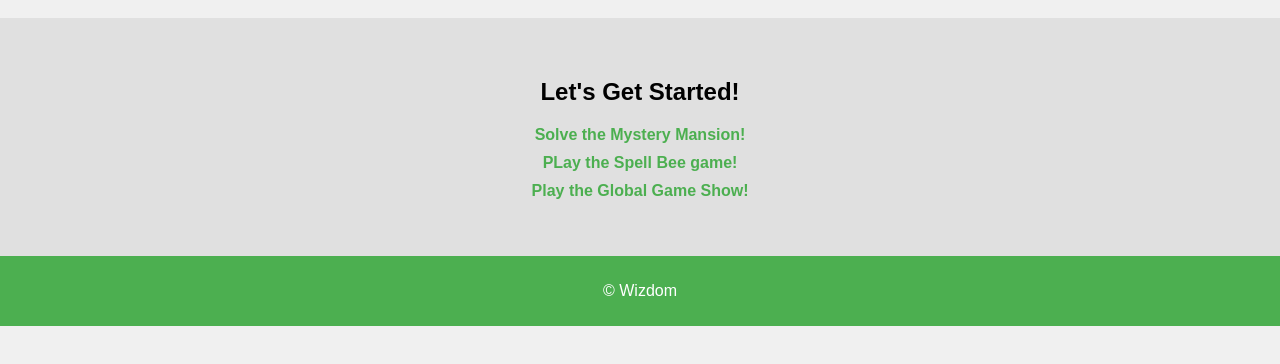
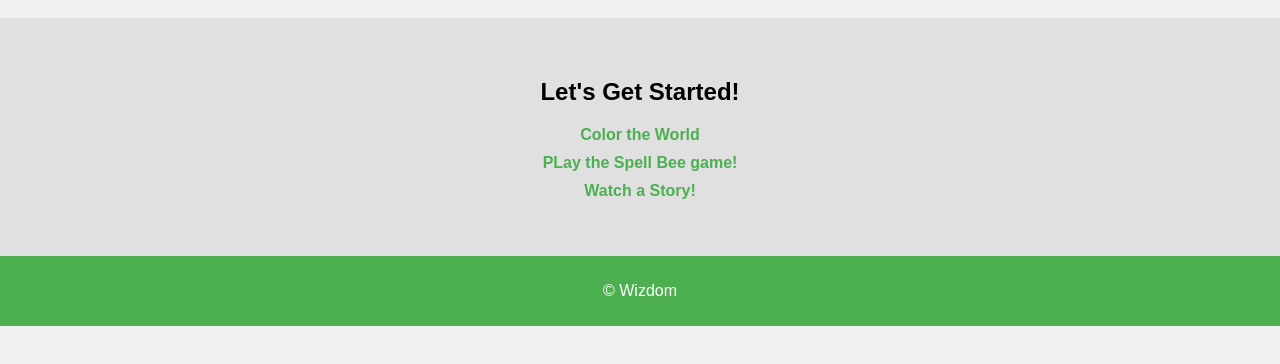
Before and after one commit to mthanish/Wizdom, a plain HTML site: page home.html in a window 1280 px wide. Shown: the part 250-614 px from the top of the page. Drawn offline with Linux system fonts and the light colour scheme.

Commit message:
commit modded home page

```diff
--- a/home.html
+++ b/home.html
@@ -19,9 +19,9 @@
     <section class="activities">
       <h2>Let's Get Started!</h2>
       <ul>
-        <li><a href="mystery_mansion.html">Solve the Mystery Mansion!</a></li>
+        <li><a href="color.html">Color the World</a></li>
         <li><a href="sbplay.html">PLay the Spell Bee game!</a></li>
-        <li><a href="global_game_show.html">Play the Global Game Show!</a></li>
+        <li><a href="vid.html">Watch a Story!</a></li>
       </ul>
     </section>
   </main>
```
